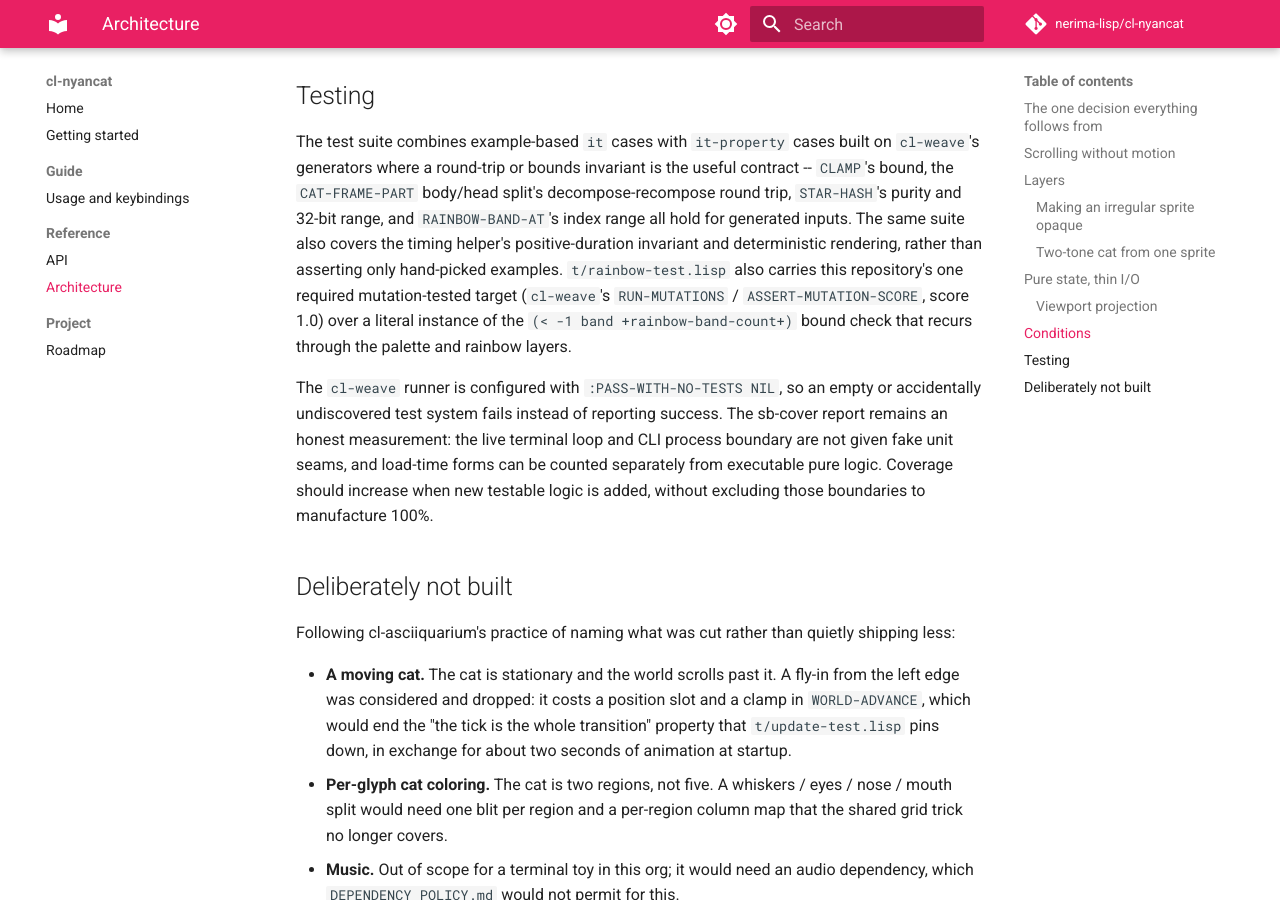
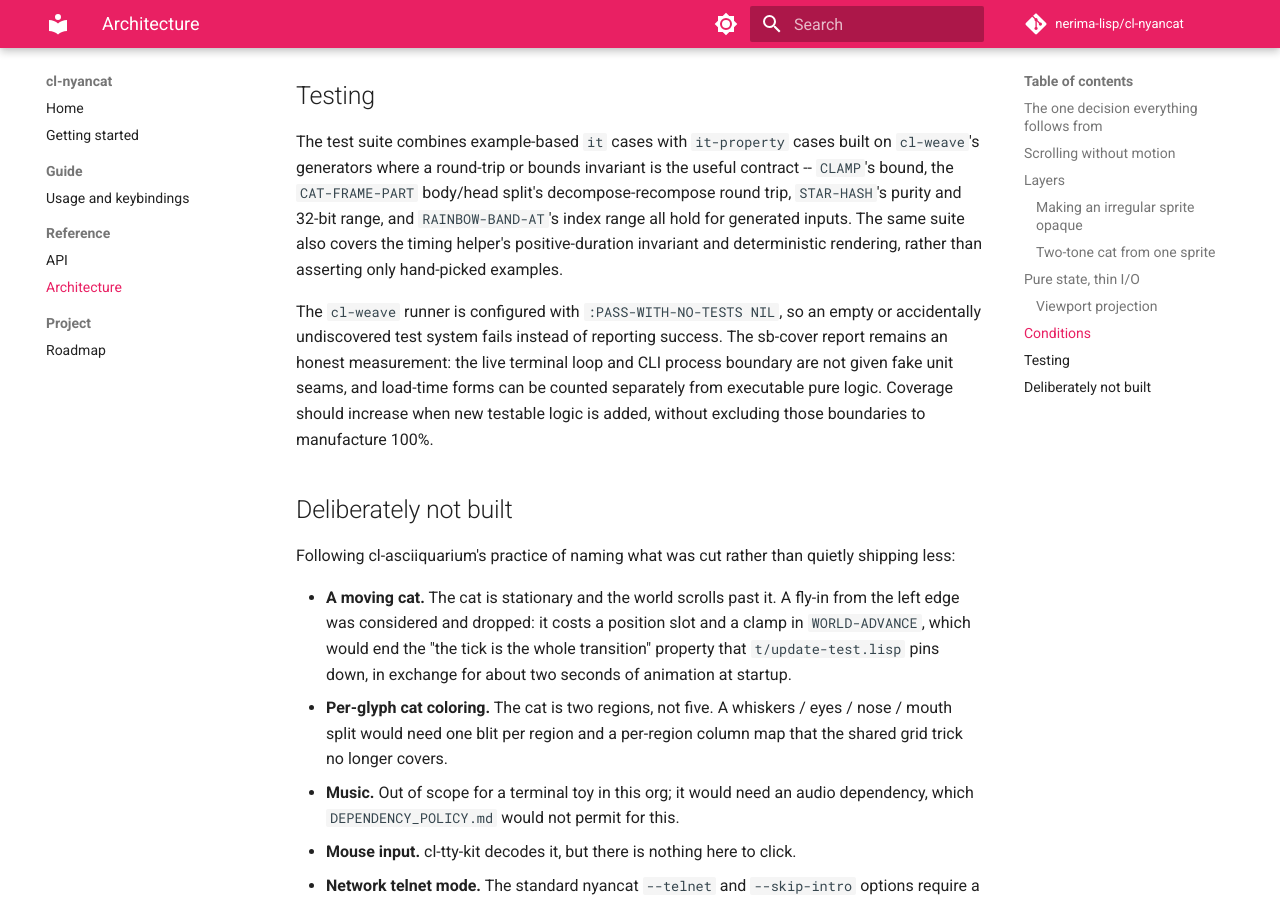
Before and after one commit to nerima-lisp/cl-nyancat, an MkDocs documentation site: the page built from docs/src/reference/architecture.md, in a window 1280 px wide and 900 px high, scrolled down 2885 px. Built offline with MkDocs 1.6.1 and Material for MkDocs 9.7.7, drawn with Linux system fonts in a browser that asks for light colours; comment, search, counter and statistics services are not loaded.

Commit message:
Remove stale mutation test documentation

```diff
--- a/docs/src/reference/architecture.md
+++ b/docs/src/reference/architecture.md
@@ -136,10 +136,6 @@ decompose-recompose round trip, `STAR-HASH`'s purity and 32-bit range, and
 `RAINBOW-BAND-AT`'s index range all hold for generated inputs. The same suite
 also covers the timing helper's positive-duration invariant and deterministic
 rendering, rather than asserting only hand-picked examples.
-`t/rainbow-test.lisp` also carries this repository's one required
-mutation-tested target (`cl-weave`'s `RUN-MUTATIONS` / `ASSERT-MUTATION-SCORE`,
-score 1.0) over a literal instance of the `(< -1 band +rainbow-band-count+)`
-bound check that recurs through the palette and rainbow layers.
 
 The `cl-weave` runner is configured with `:PASS-WITH-NO-TESTS NIL`, so an empty
 or accidentally undiscovered test system fails instead of reporting success.
```
